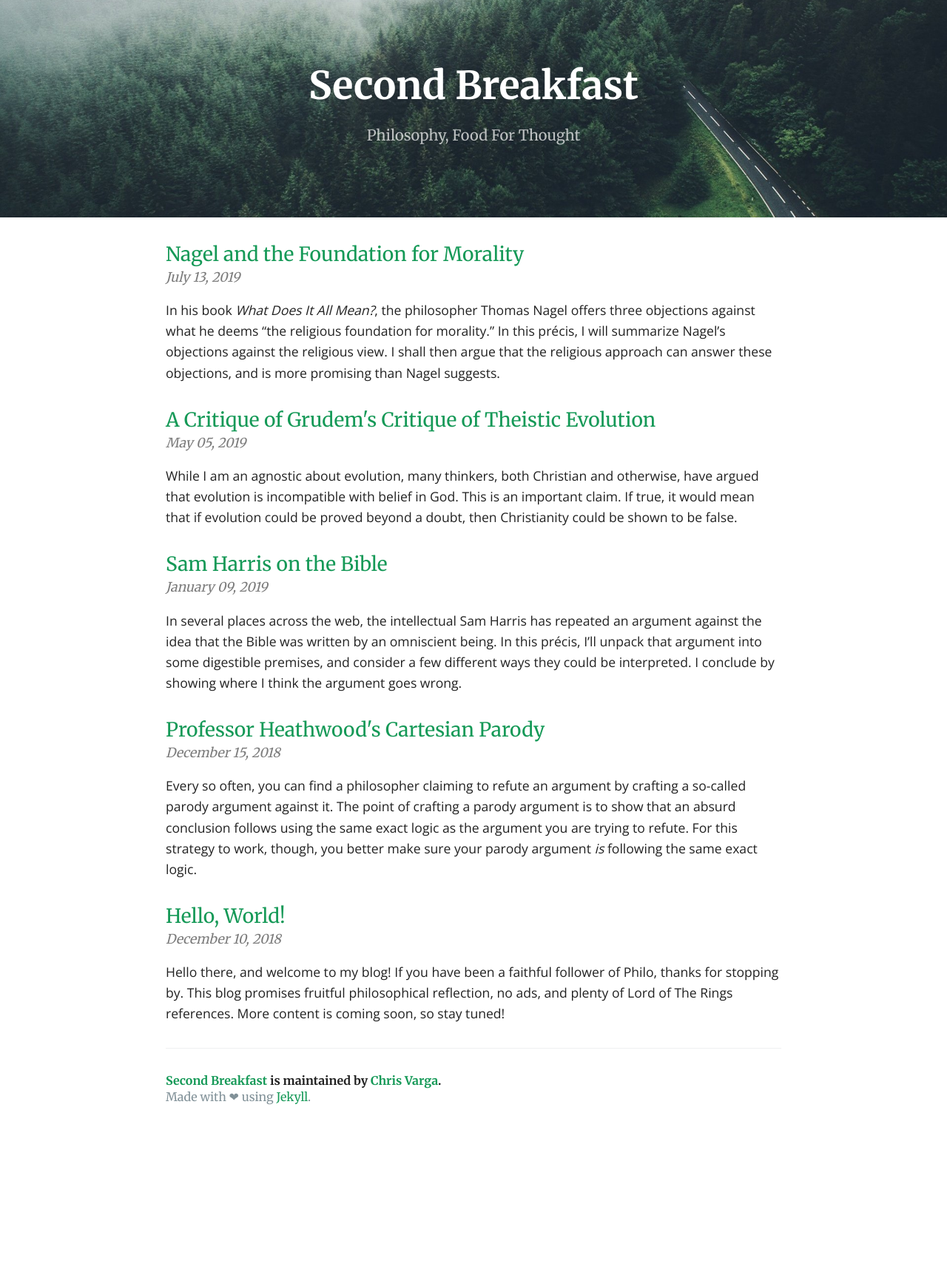
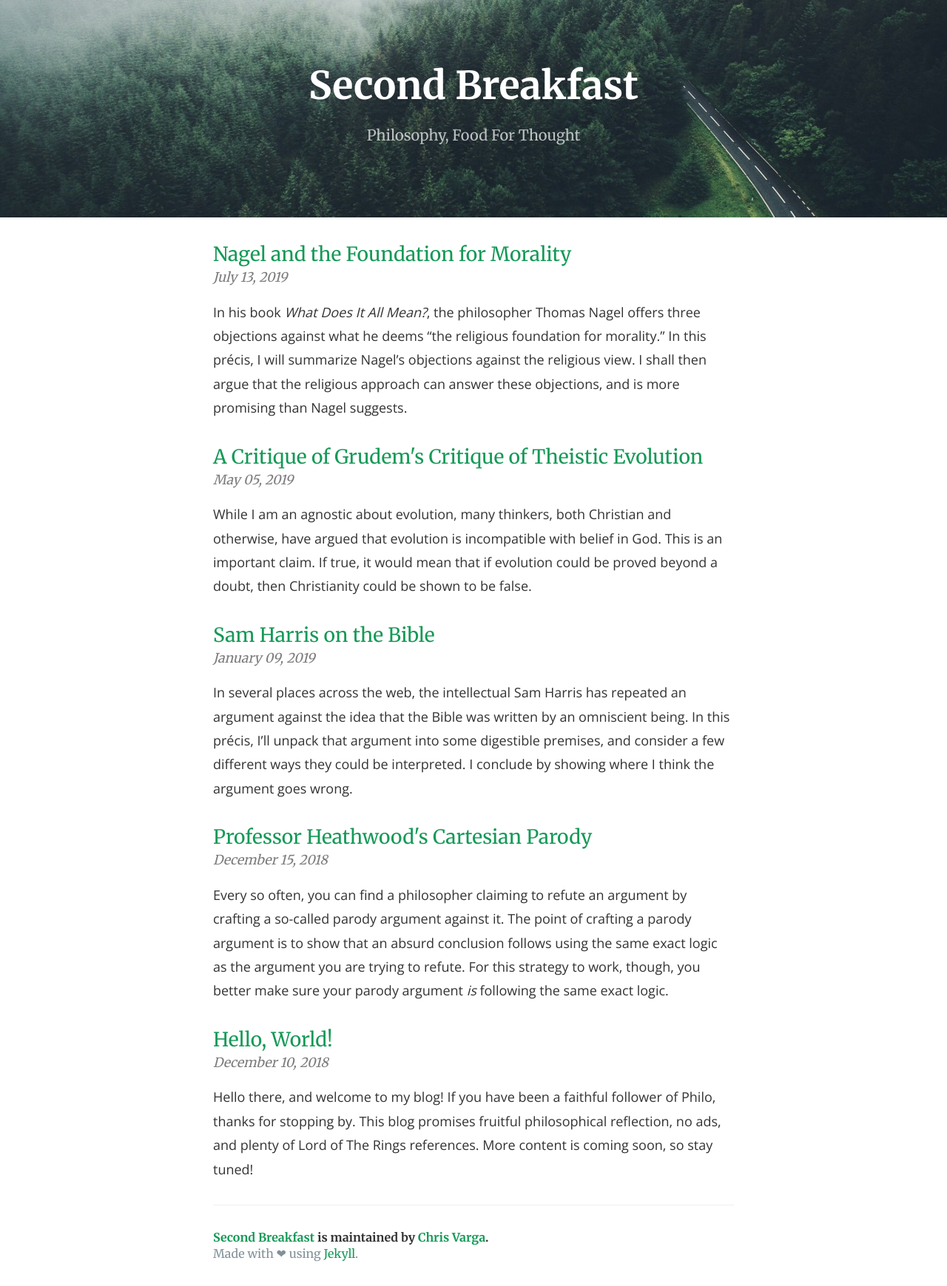
Before and after one commit to second-breakfast/second-breakfast.github.io, a Jekyll site: the page built from index.html, in a window 1280 px wide. Shown: the whole page at 74% size. Built offline with Jekyll 4.4.1, drawn with Linux system fonts in a browser that asks for light colours; the list of posts is cut into pages by our own code; before the commit the page ends 1526 px from its top, so only the background shows below that.

Commit message:
Larger margins on desktop, and 1.8 line-height

```diff
--- a/css/cayman.css
+++ b/css/cayman.css
@@ -155,9 +155,9 @@ li { line-height: 1.6; }
 
 * { box-sizing: border-box; }
 
-body { padding: 0; margin: 0; font-family: "Merriweather", "Helvetica Neue", Helvetica, Arial, sans-serif; font-size: 16px; line-height: 1.4; color: rgba(0,0,0,0.87); }
+body { padding: 0; margin: 0; font-family: "Merriweather", "Helvetica Neue", Helvetica, Arial, sans-serif; font-size: 16px; line-height: 1.4; color: #333 }
 
-body p { font-family: "Open Sans"; line-height: 1.6; }
+body p { font-family: "Open Sans"; line-height: 1.8; font-size: 18px; }
 
 a { color: #159957; text-decoration: none; }
 a:hover { text-decoration: underline; }
@@ -188,7 +188,7 @@ a:hover { text-decoration: underline; }
 
 .main-content { word-wrap: break-word; }
 .main-content :first-child { margin-top: 0; }
-@media screen and (min-width: 64em) { .main-content { max-width: 64rem; padding: 2rem 6rem; margin: 0 auto; font-size: 1.1rem; } }
+@media screen and (min-width: 64em) { .main-content { max-width: 56rem; padding: 2rem 6rem; margin: 0 auto; font-size: 1.1rem; } }
 @media screen and (min-width: 42em) and (max-width: 64em) { .main-content { padding: 2rem 4rem; font-size: 1.1rem; } }
 @media screen and (max-width: 42em) { .main-content { padding: 2rem 1rem; font-size: 1rem; } }
 .main-content img { max-width: 100%; }
```
